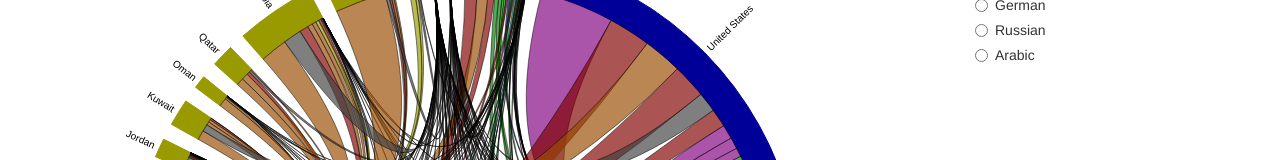
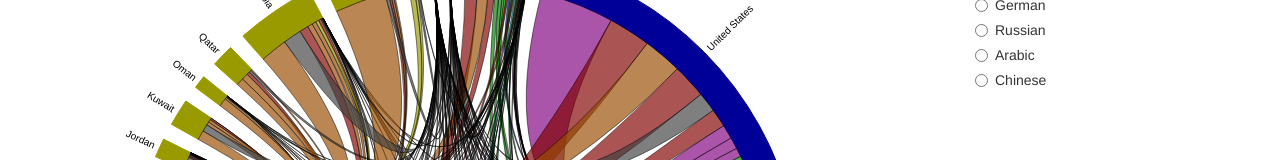
Before and after one commit to norikomisra/d3Assignment, a plain HTML site: page index.html in a window 1280 px wide. Shown: the part 280-440 px from the top of the page. Drawn offline with nearby package versions, Linux system fonts and the light colour scheme.

Commit message:
Added Chinese

```diff
--- a/index.html
+++ b/index.html
@@ -62,6 +62,12 @@
                             Arabic
                     </label>
                 </div>
+                <div class="radio disabled">
+                    <label>
+                        <input type="radio" name="SelectLanguage" value="Chinese" onchange="changeLang()">
+                            Chinese
+                    </label>
+                </div>
             </div>
         </div>
     </div>
```
Also changed, not shown: data/data_lang.txt.
